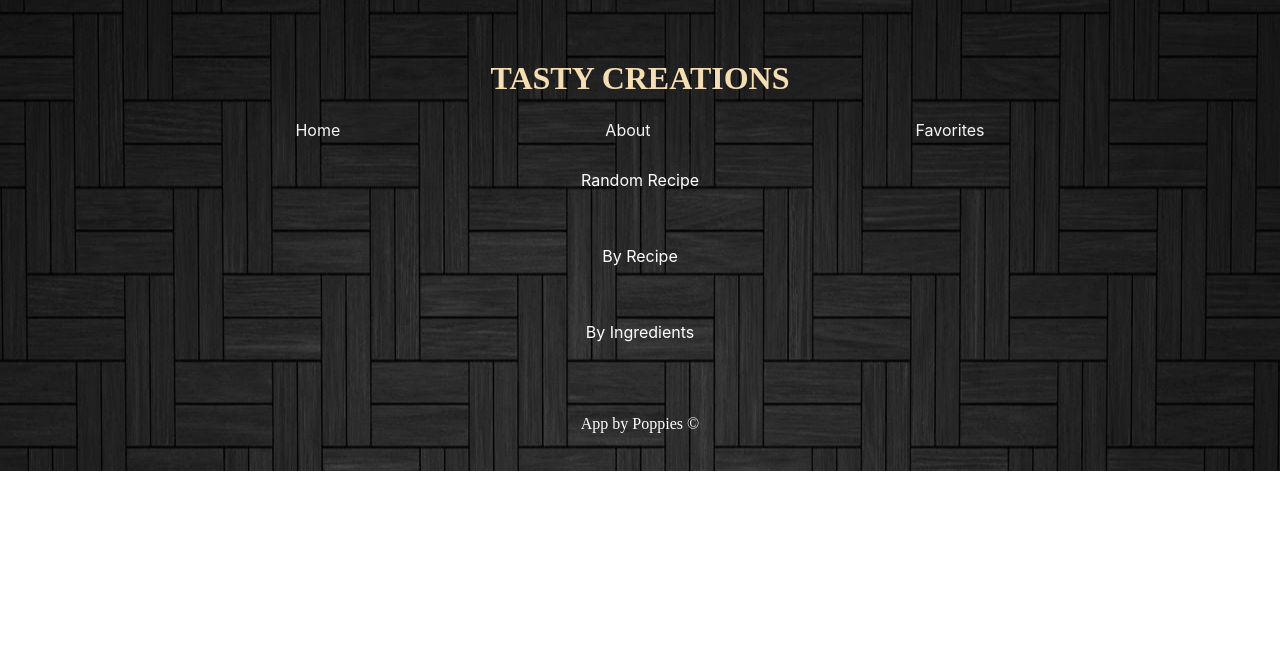
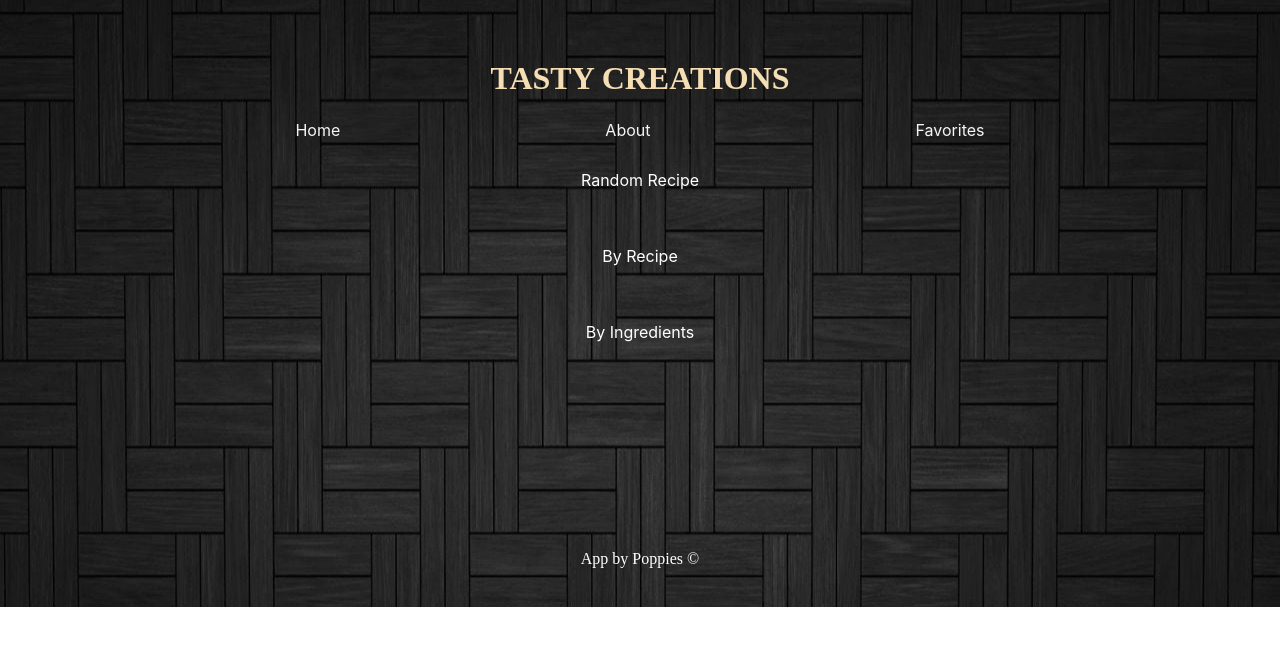
Before and after one commit to nagysandor94/tasty-creations, a React (Create React App) app in the folder frontend/: page / in a window 1280 px wide. Shown: the top 646 px of the page. Built offline with nearby package versions, Linux system fonts and the light colour scheme.

Commit message:
Background adjusted

```diff
--- a/frontend/src/Styling/App.css
+++ b/frontend/src/Styling/App.css
@@ -1,13 +1,14 @@
 .App {
-  padding: 3%;
+   padding: 3%;
   text-align: center;
   background-size: cover;
   /*background-size: 100%;*/
   background: black url("../images/BlackTextureBackground.jpg") repeat fixed center;
+  height: 100%;
 }
 
 .appContent{
-  padding-bottom: 56vh;
+  padding-bottom: 60vh;
   overflow:hidden;
 }
 
@@ -15,7 +16,7 @@
   .appContent{
     /*background-color: whitesmoke;*/
     /*background-image: url("../images/AppBackground.jpg");*/
-    padding-bottom: 2%;
+    padding-bottom: 20vh;
   }
 }
 
```
